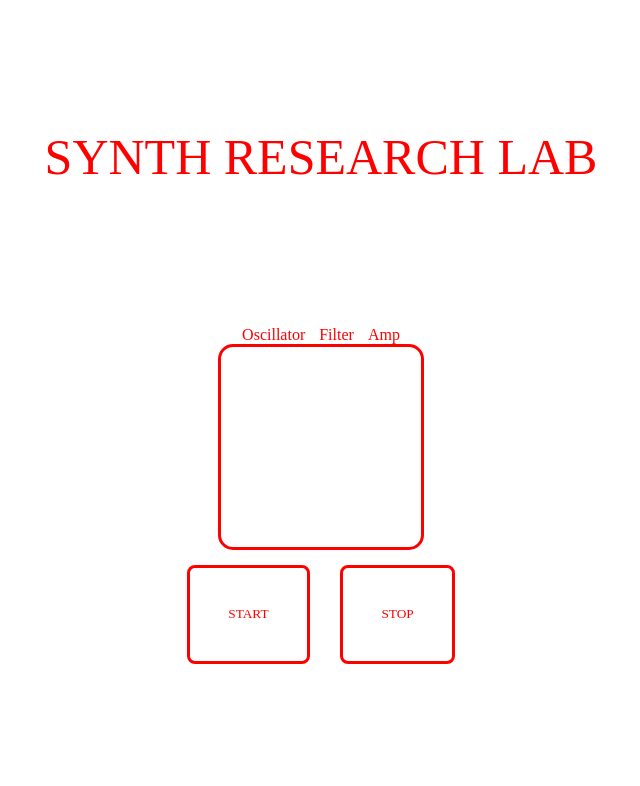
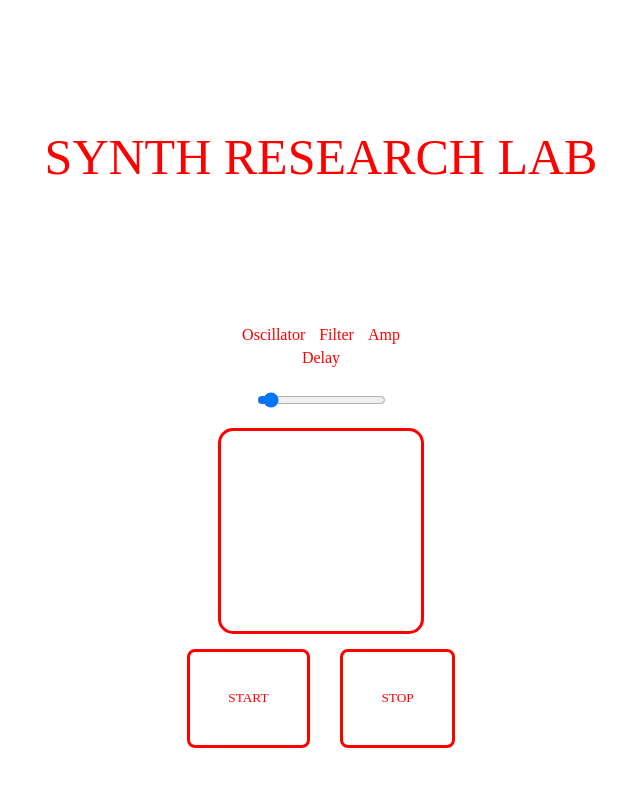
Before and after one commit to PhilippAubert/capstone-digitalSynth, a React (Create React App) app in the folder digitalsynth/: page / in a window 1280 px wide. Shown: the top 786 px of the page, without its empty margins (319-959 px from the left). Built offline with nearby package versions, Linux system fonts and the light colour scheme.

Commit message:
Add delay

```diff
--- a/digitalsynth/package.json
+++ b/digitalsynth/package.json
@@ -10,6 +10,7 @@
     "react-dom": "^17.0.2",
     "react-router-dom": "^5.2.0",
     "react-scripts": "4.0.3",
+    "tone": "^14.7.77",
     "web-vitals": "^1.1.1"
   },
   "scripts": {
--- a/digitalsynth/src/App.js
+++ b/digitalsynth/src/App.js
@@ -12,6 +12,7 @@ export default function App() {
   const [oscillator, setOscillator] = useState(220);
   const [cutOffFrequency, setCutOffFrequency] = useState(100);
   const [ampEnvelope, setAmpEnvelope] = useState(10);
+  const [delayAmount, setDelayAmount] = useState(1.0);
   let osc;
 
   function onClickStart() {
@@ -24,7 +25,10 @@ export default function App() {
     gainNode.gain.value = ampEnvelope;
     filter.frequency.setValueAtTime(cutOffFrequency, audioContext.currentTime);
     filter.connect(gainNode);
-    gainNode.connect(audioContext.destination);
+    const delay = audioContext.createDelay();
+    delay.delayTime.setValueAtTime(delayAmount, audioContext.currentTime);
+    gainNode.connect(delay);
+    delay.connect(audioContext.destination);
 
     osc.start();
   }
@@ -43,6 +47,10 @@ export default function App() {
 
   function handleAmpChange(event) {
     setAmpEnvelope(Number(event.target.value));
+  }
+
+  function handleDelayChange(event) {
+    setDelayAmount(Number(event.target.value));
   }
 
   return (
@@ -82,7 +90,7 @@ export default function App() {
               onChange={handleFilterChange}
               type="range"
               min="0"
-              max="1000"
+              max="100"
               className="Value"
             />
           </Route>
@@ -98,6 +106,15 @@ export default function App() {
             />
           </Route>
         </Switch>
+        <div className="Slider">Delay</div>
+        <input
+          value={delayAmount}
+          onChange={handleDelayChange}
+          type="range"
+          min="0"
+          max="18"
+          className="Value"
+        />
 
         <div className="Touchpad"></div>
         <button onClick={onClickStart} className="Btn">
```
Also changed, not shown: 2 other files (tests, documents, lock files or other folders).
